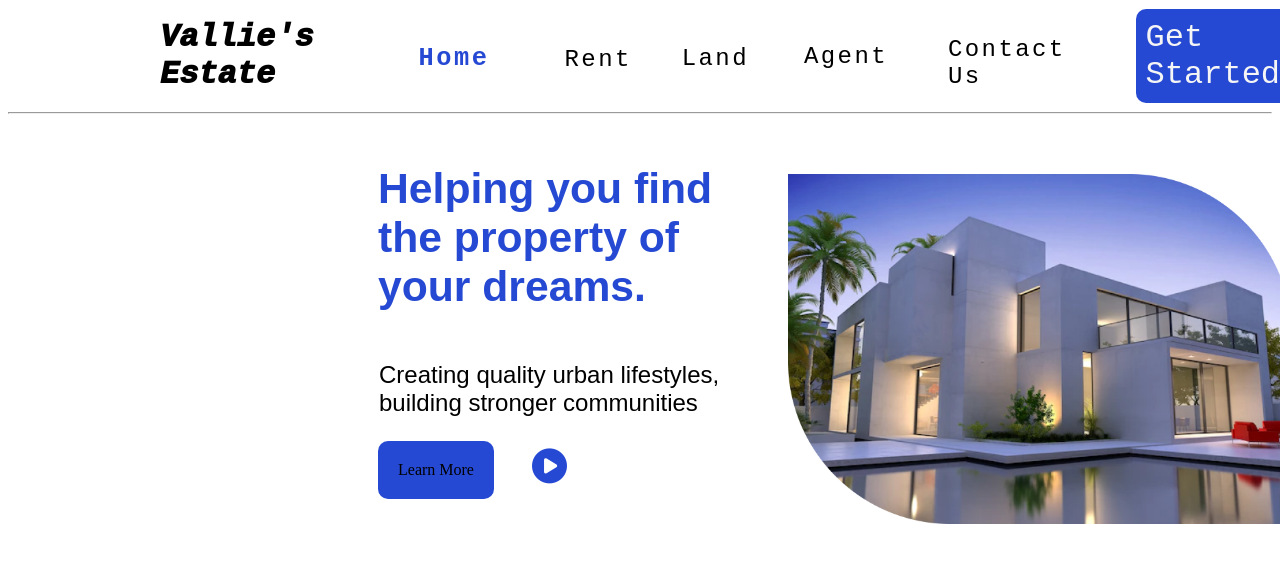
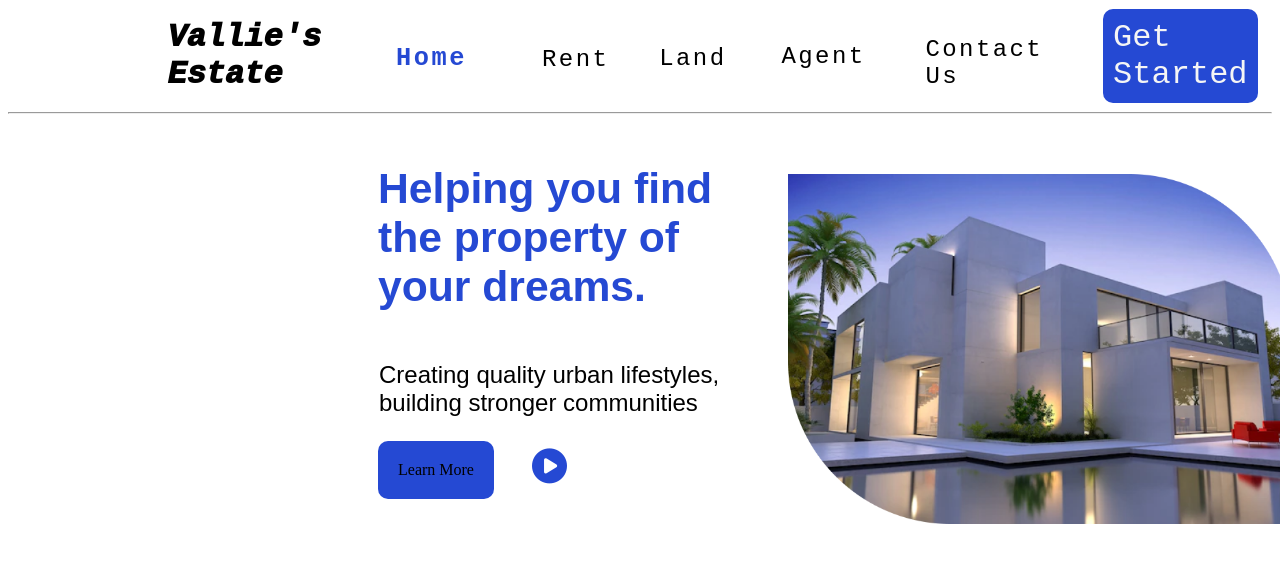
Before and after one commit to Mideas-Touch/estate, a plain HTML site: page index.html in a window 1280 px wide. Shown: the top 562 px of the page. Drawn offline with Linux system fonts and the light colour scheme.

Commit message:
Vallie-container: changed padding accordingly.

```diff
--- a/assets/styles.css
+++ b/assets/styles.css
@@ -15,10 +15,10 @@
     max-width: 250px;
     max-height: 250px;
     padding: 10px;
-    padding-left: 200px;
+    padding-left: 180px;
     margin-top: 10px;
-    margin-right:50px;
-    margin-left: 20px;
+    margin-right:20px;
+    margin-left: 15px;
     margin-bottom: 10px;
 }
 
@@ -75,7 +75,7 @@
     padding: 20px;
     padding-right: 40px;
     margin-bottom: 0px;
-    margin-right: 20px;
+    margin-right: 10px;
     font-family: 'Courier New', Courier, monospace;
     font-size: 18pt;
     letter-spacing: 0.1em;
```
